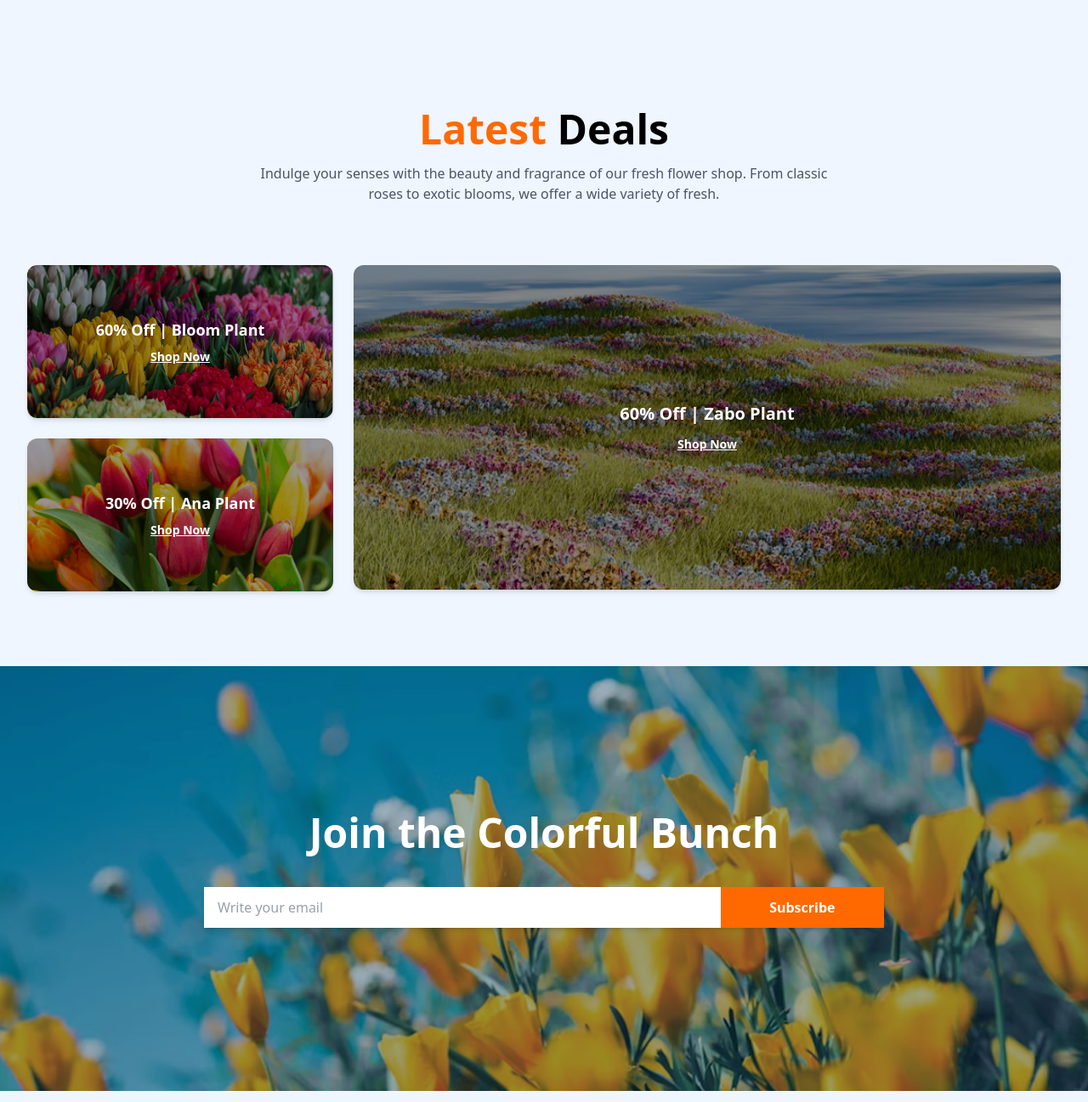
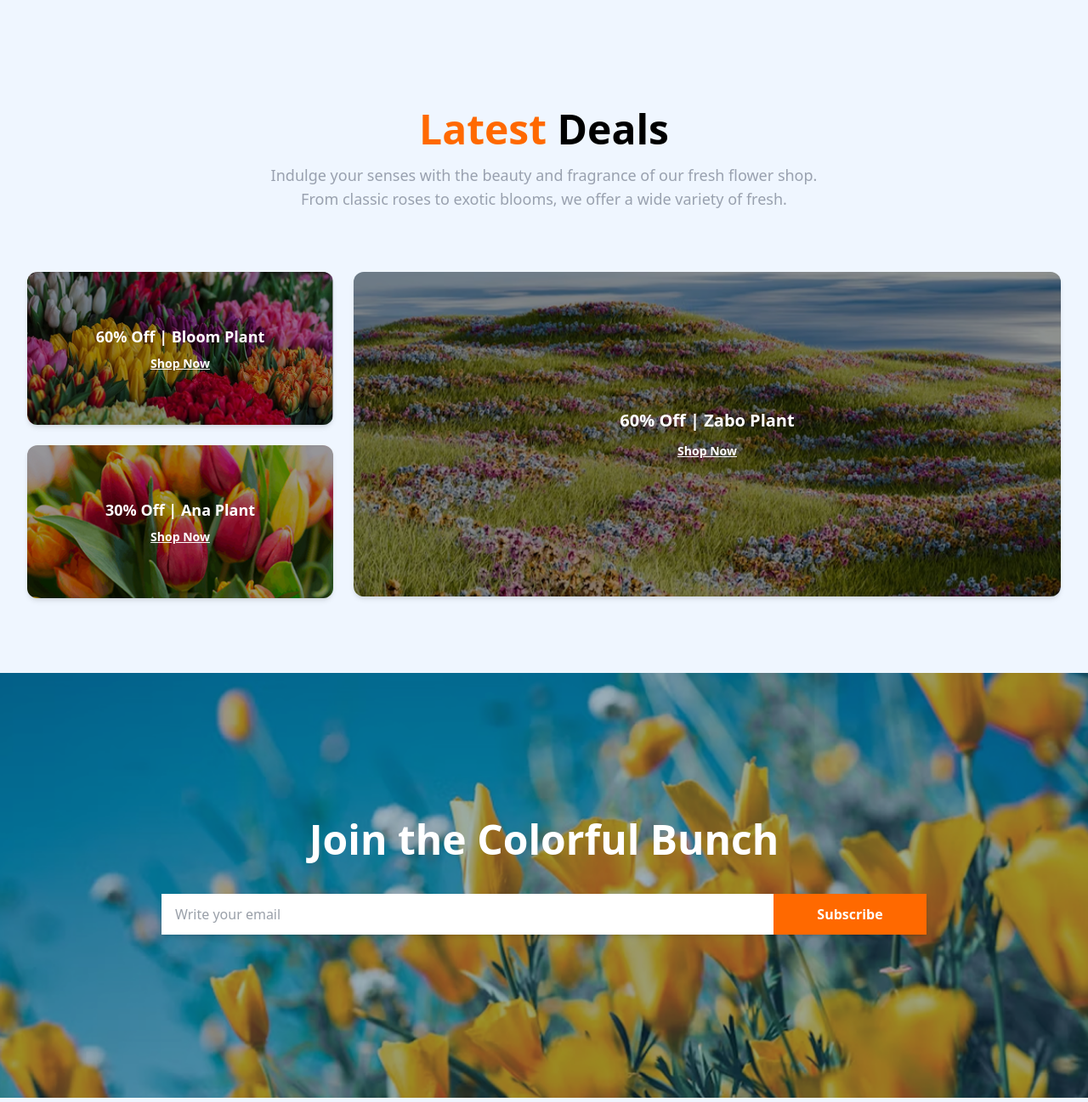
Before and after one commit to khairul-bx1/Flower-Market, a plain HTML site: page index.html in a window 1280 px wide. Shown: the part 2628-3925 px from the top of the page at 85% size. Drawn offline with nearby package versions, Linux system fonts and the light colour scheme.

Commit message:
Updating some section and font size

```diff
--- a/index.html
+++ b/index.html
@@ -13,6 +13,7 @@
         <div class=" max-w-[1280px] mx-auto px-4 py-8">
 
             <!------------------------- Navbar ------------------------->
+
             <nav>
                 <div
                     class="flex justify-between items-center px-4 max-w-screen-xl mx-auto min-w-0">
@@ -38,6 +39,7 @@
             </nav>
 
             <!------------------------- Banner Section ------------------------->
+
             <section class="mt-[50px] md:mt-[180px]">
                 <div class="max-w-screen-xl mx-auto px-4">
                     <div
@@ -228,6 +230,7 @@
                 </section>
 
                 <!------------------------- Flower Store Section ------------------------->
+
                 <section
                     class="w-full max-w-[1280px] mx-auto px-4 md:px-6 py-10 md:py-25">
                     <div
@@ -239,7 +242,7 @@
                                 class="w-[500px] md:w-[800px] md:h-[700px] mx-auto object-contain" />
                             <img src="icon/trusted-badge.png"
                                 alt="Trusted Seller"
-                                class="hidden md:block absolute -top-20 -right-22 w-[240px] drop-shadow-[0_0_25px_rgba(0,0,0,0.3)]" />
+                                class="hidden md:block absolute -top-18 -right-22 w-[240px] drop-shadow-[4px_6px_4px_rgba(0,0,0,0.55)]" />
 
                         </div>
                         <div
@@ -294,7 +297,7 @@
                             class="text-3xl font-bold mb-4 whitespace-nowrap md:text-5xl"><span
                                 class=" text-orange-500">Latest</span>
                             Deals</h1>
-                        <p class="text-gray-600 max-w-2xl mx-auto text-base">
+                        <p class="text-gray-400 max-w-2xl mx-auto text-lg">
                             Indulge your senses with the beauty and fragrance of
                             our fresh flower shop. From classic roses to exotic
                             blooms, we offer a wide variety of fresh.
@@ -351,6 +354,7 @@
             </div>
 
             <!------------------------- Subscribe Section ------------------------->
+
             <section class="relative w-full md:mt-10">
                 <img src="images/news-letter-bg.png" alt="Newsletter Background"
                     class="w-full h-[400px] md:h-[500px] object-cover">
@@ -364,7 +368,7 @@
                     </h1>
 
                     <form
-                        class="flex w-full max-w-[800px] shadow-md overflow-hidden">
+                        class="flex w-full max-w-[900px] shadow-md overflow-hidden">
 
                         <input
                             type="email"
@@ -373,7 +377,7 @@
 
                         <button
                             type="submit"
-                            class="w-[25%] bg-orange-500 hover:bg-orange-600 text-white px-5 sm:px-7 py-3 text-sm sm:text-base font-semibold">
+                            class="w-[30%] md:w-[20%] bg-orange-500 hover:bg-orange-600 text-white px-5 sm:px-7 py-3 text-sm sm:text-base font-semibold">
                             Subscribe
                         </button>
 
@@ -384,6 +388,7 @@
         </main>
 
         <!------------------------- Footer Section ------------------------->
+
         <footer class="py-20">
             <div
                 class="max-w-[1280px] mx-auto px-2 flex flex-col md:flex-row justify-between md:gap-0.5 gap-5">
@@ -410,7 +415,6 @@
                     </ul>
                 </div>
 
-
                 <div class="flex-1">
                     <ul class="space-y-6 text-gray-800 text-base">
                         <li><a href="#"
@@ -424,7 +428,6 @@
                                 Center</a></li>
                     </ul>
                 </div>
-
 
                 <div class="flex items-start gap-6 flex-wrap">
                     <img src="icon/icon-linkedin.png" alt="LinkedIn"
--- a/tailwind.css
+++ b/tailwind.css
@@ -1,15 +1,13 @@
-
-
-@font-face {
-  font-family: 'noto';
-  src: url('fonts/noto.ttf') format('truetype');
-  font-weight: normal;
-  font-style: normal;
-}
-
 
 @import "tailwindcss";
 
+@font-face {
+  font-family: Oswald;
+  font-style: normal;
+  font-weight: 200 700;
+  font-display: swap;
+  src: url("/fonts/noto.ttf") format("woff2");
+}
 @theme {
-  --font-noto: "noto", "sans-serif"
+  --font-display: "noto", "sans-serif";
 }
```
